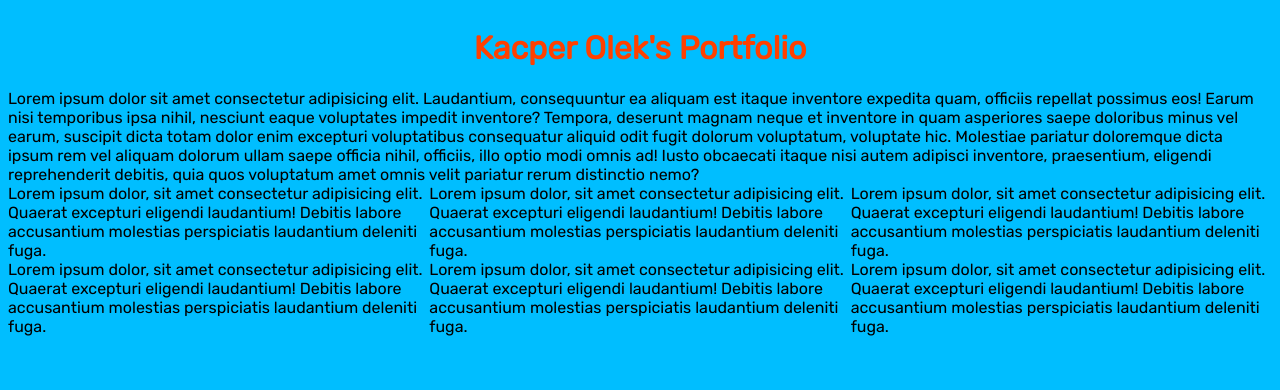
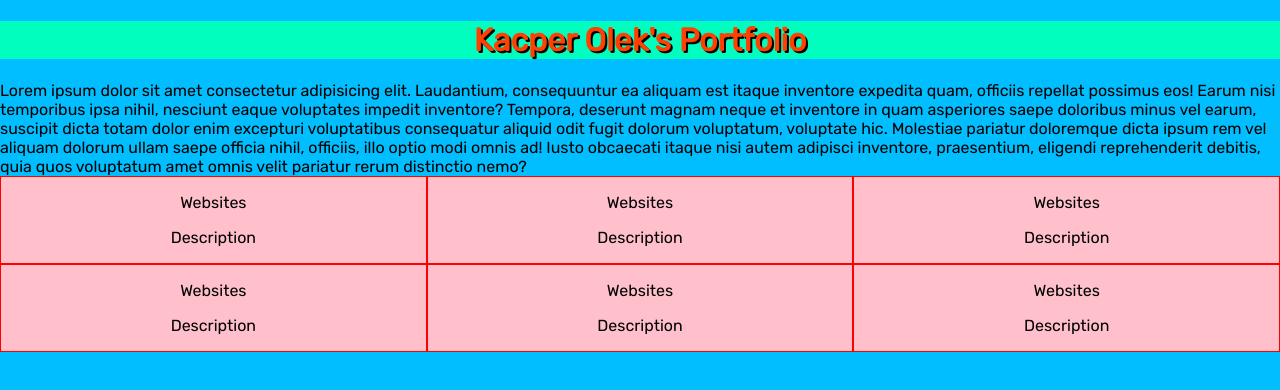
Before and after one commit to Shavrin/portfolio, a React (Create React App) app: page / in a window 1280 px wide. Shown: the top 390 px of the page. Built offline with nearby package versions, Linux system fonts and the light colour scheme.

Commit message:
progress

```diff
--- /dev/null
+++ b/src/components/Project.jsx
@@ -0,0 +1,14 @@
+import React from "react";
+
+const Project = props => {
+  const { title, description } = props;
+
+  return (
+    <div className="project">
+      <p>{title}</p>
+      <p>{description}</p>
+    </div>
+  );
+};
+
+export default Project;
--- a/src/components/Projects.jsx
+++ b/src/components/Projects.jsx
@@ -1,43 +1,14 @@
 import React from "react";
-
+import Project from "../components/Project";
 const Projects = () => {
   return (
     <div className="projects-grid">
-      <div>
-        Lorem ipsum dolor, sit amet consectetur adipisicing elit. Quaerat
-        excepturi eligendi laudantium! Debitis labore accusantium molestias
-        perspiciatis laudantium deleniti fuga.
-      </div>
-
-      <div>
-        Lorem ipsum dolor, sit amet consectetur adipisicing elit. Quaerat
-        excepturi eligendi laudantium! Debitis labore accusantium molestias
-        perspiciatis laudantium deleniti fuga.
-      </div>
-
-      <div>
-        Lorem ipsum dolor, sit amet consectetur adipisicing elit. Quaerat
-        excepturi eligendi laudantium! Debitis labore accusantium molestias
-        perspiciatis laudantium deleniti fuga.
-      </div>
-
-      <div>
-        Lorem ipsum dolor, sit amet consectetur adipisicing elit. Quaerat
-        excepturi eligendi laudantium! Debitis labore accusantium molestias
-        perspiciatis laudantium deleniti fuga.
-      </div>
-
-      <div>
-        Lorem ipsum dolor, sit amet consectetur adipisicing elit. Quaerat
-        excepturi eligendi laudantium! Debitis labore accusantium molestias
-        perspiciatis laudantium deleniti fuga.
-      </div>
-
-      <div>
-        Lorem ipsum dolor, sit amet consectetur adipisicing elit. Quaerat
-        excepturi eligendi laudantium! Debitis labore accusantium molestias
-        perspiciatis laudantium deleniti fuga.
-      </div>
+      <Project title="Websites" description="Description" />
+      <Project title="Websites" description="Description" />
+      <Project title="Websites" description="Description" />
+      <Project title="Websites" description="Description" />
+      <Project title="Websites" description="Description" />
+      <Project title="Websites" description="Description" />
     </div>
   );
 };
--- a/src/styles/main.css
+++ b/src/styles/main.css
@@ -1,11 +1,16 @@
 body {
   font-family: Rubik;
   background-color: #00beff;
+  padding: 0;
+  margin: 0;
 }
 
 .title {
   color: #ff4000;
   text-align: center;
+  text-shadow: 2px 2px black;
+  background-color: #00ffbf;
+  width: auto;
 }
 
 .grid-container {
@@ -22,3 +27,9 @@ body {
     grid-template-columns: 1fr;
   }
 }
+
+.project {
+  background-color: pink;
+  border: 1px double red;
+  text-align: center;
+}
```
Also changed, not shown: 1 other file (tests, documents, lock files or other folders).
